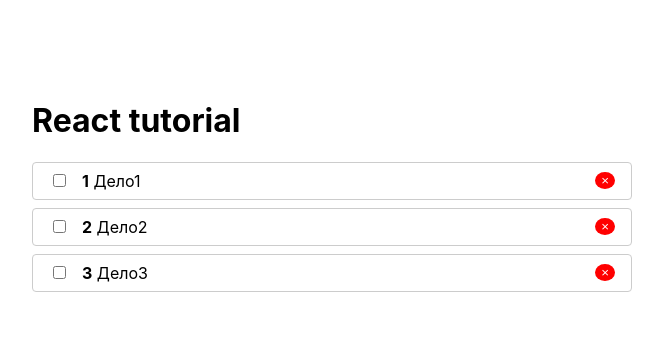
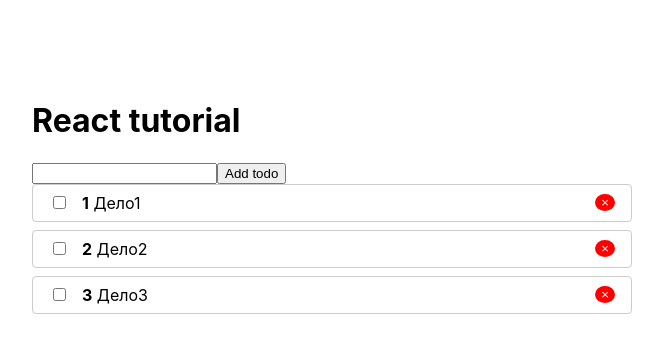
Before and after one commit to AlenaShestanova/ReactProj, a React (Create React App) app: page / in a window 1280 px wide. Shown: the top 352 px of the page, without its empty margins (308-971 px from the left). Built offline with nearby package versions, Linux system fonts and the light colour scheme.

Commit message:
Fixed #3 добавила .idea в .gitignore

```diff
--- a/src/App.js
+++ b/src/App.js
@@ -1,6 +1,7 @@
 import React from 'react';
 import TodoList from "./Todo/TodoList";
 import Context from "./context";
+import AddTodo from "./Todo/AddTodo";
 
 function App() {
     let [todos,setTodos]=React.useState([
@@ -26,6 +27,7 @@
     <Context.Provider value={{removeTodo:removeTodo}}>
    <div className="wrapper">
 <h1> React tutorial</h1>
+       <AddTodo/>
        {todos.length ? <TodoList todos={todos} onToggle={toggleTodo}/>:<p>No todos</p>}
 
 
--- /dev/null
+++ b/src/Todo/AddTodo.js
@@ -0,0 +1,11 @@
+import React from "react";
+function AddTodo() {
+return(
+
+    <form action="">
+        <input type="text"/>
+        <button type='submit'>Add todo</button>
+    </form>
+)
+}
+export default AddTodo
```
Also changed, not shown: 1 other file (tests, documents, lock files or other folders).
